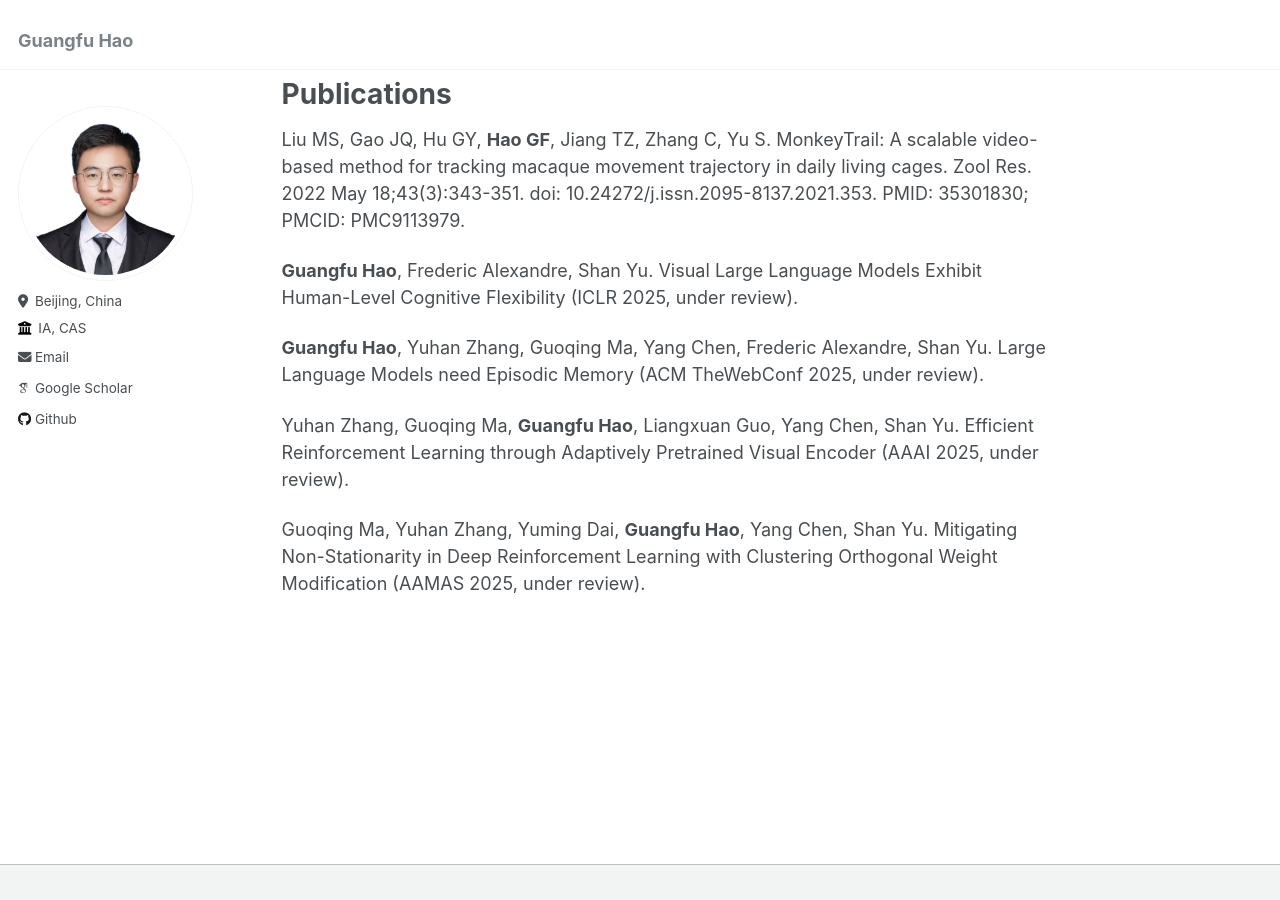
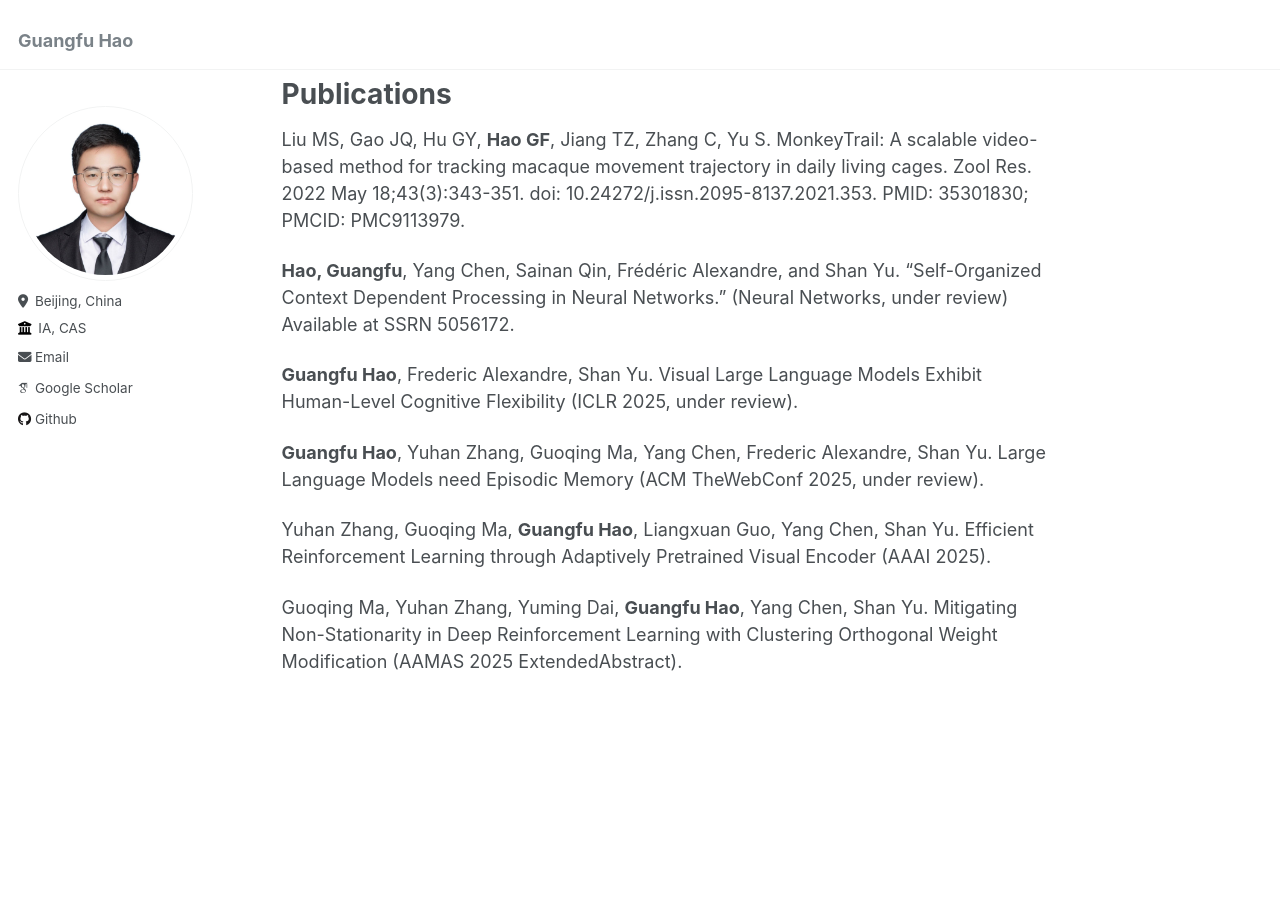
Before and after one commit to guangfuhao/guangfuhao.github.io, a Jekyll site: the page built from _pages/about.md, in a window 1280 px wide and 900 px high, scrolled down 516 px. Built offline with Jekyll 4.4.1, drawn with Linux system fonts in a browser that asks for light colours; some web fonts are replaced.

Commit message:
Update about.md

```diff
--- a/_pages/about.md
+++ b/_pages/about.md
@@ -17,10 +17,12 @@ Publications
 ======
 Liu MS, Gao JQ, Hu GY, **Hao GF**, Jiang TZ, Zhang C, Yu S. MonkeyTrail: A scalable video-based method for tracking macaque movement trajectory in daily living cages. Zool Res. 2022 May 18;43(3):343-351. doi: 10.24272/j.issn.2095-8137.2021.353. PMID: 35301830; PMCID: PMC9113979.
 
+**Hao, Guangfu**, Yang Chen, Sainan Qin, Frédéric Alexandre, and Shan Yu. "Self-Organized Context Dependent Processing in Neural Networks." (Neural Networks, under review) Available at SSRN 5056172.
+
 **Guangfu Hao**, Frederic Alexandre, Shan Yu. Visual Large Language Models Exhibit Human-Level Cognitive Flexibility (ICLR 2025, under review).
 
 **Guangfu Hao**, Yuhan Zhang, Guoqing Ma, Yang Chen, Frederic Alexandre, Shan Yu. Large Language Models need Episodic Memory (ACM TheWebConf 2025, under review).
 
-Yuhan Zhang, Guoqing Ma, **Guangfu Hao**, Liangxuan Guo, Yang Chen, Shan Yu. Efficient Reinforcement Learning through Adaptively Pretrained Visual Encoder (AAAI 2025, under review).
+Yuhan Zhang, Guoqing Ma, **Guangfu Hao**, Liangxuan Guo, Yang Chen, Shan Yu. Efficient Reinforcement Learning through Adaptively Pretrained Visual Encoder (AAAI 2025).
 
-Guoqing Ma, Yuhan Zhang, Yuming Dai, **Guangfu Hao**, Yang Chen, Shan Yu. Mitigating Non-Stationarity in Deep Reinforcement Learning with Clustering Orthogonal Weight Modification (AAMAS 2025, under review).
+Guoqing Ma, Yuhan Zhang, Yuming Dai, **Guangfu Hao**, Yang Chen, Shan Yu. Mitigating Non-Stationarity in Deep Reinforcement Learning with Clustering Orthogonal Weight Modification (AAMAS 2025 ExtendedAbstract).
```
